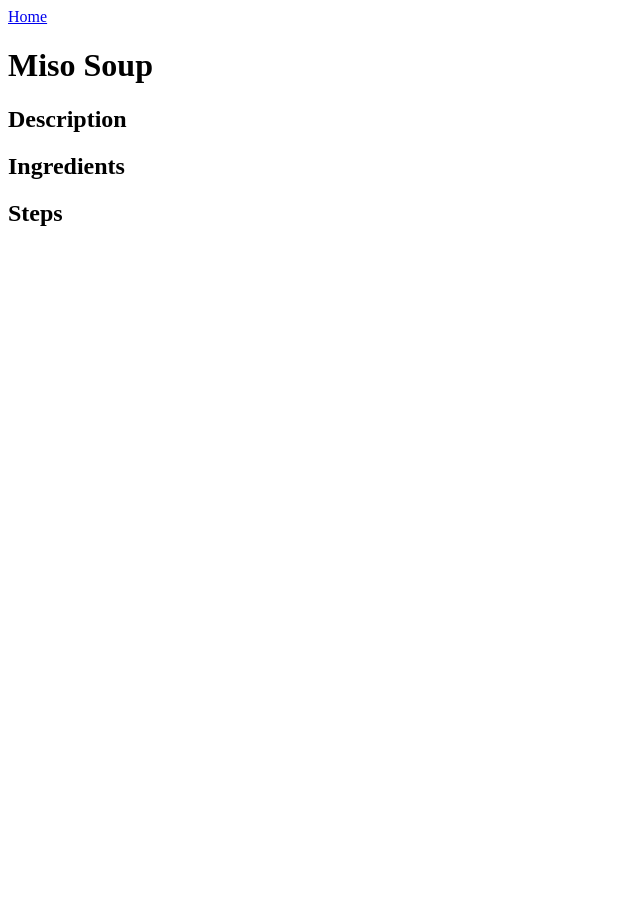
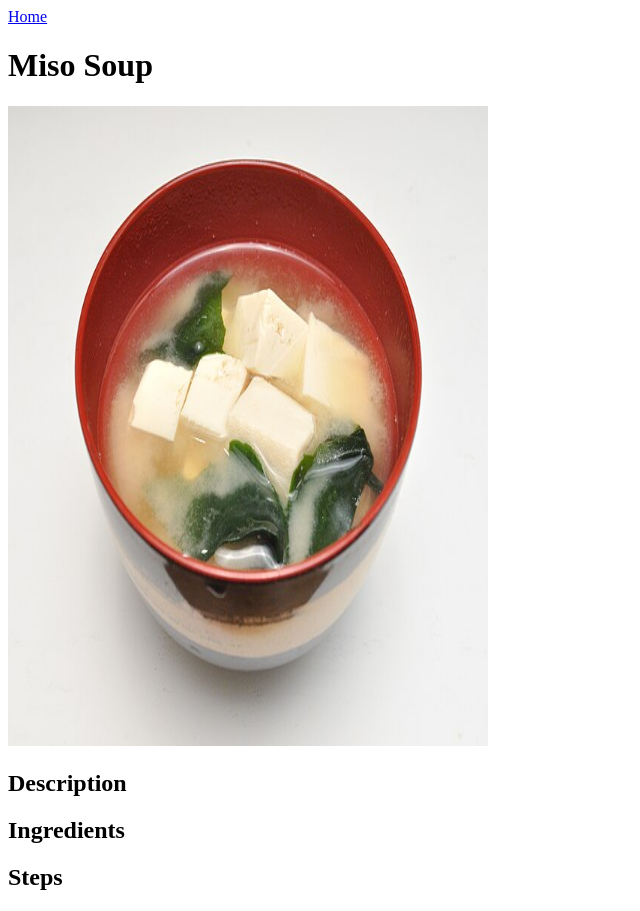
Before and after one commit to gs-101/odin-recipes, a plain HTML site: page recipes/miso-soup.html in a window 1280 px wide. Shown: the whole page, without its empty margins (0-640 px from the left). Before the commit the page ends 800 px from the top, so only its background shows below. Drawn offline with Linux system fonts and the light colour scheme.

Commit message:
feat(miso-soup.html): add image
Add an image to showcase the finished recipe.

```diff
--- a/recipes/miso-soup.html
+++ b/recipes/miso-soup.html
@@ -7,6 +7,8 @@
   <body>
     <a href="../index.html">Home</a>
     <h1>Miso Soup</h1>
+    <img src="../img/miso-soup.jpg" alt="Photograph of a bowl of miso soup
+    in a white background." height="640" width="480">
     <h2>Description</h2>
     <h2>Ingredients</h2>
     <h2>Steps</h2>
```
